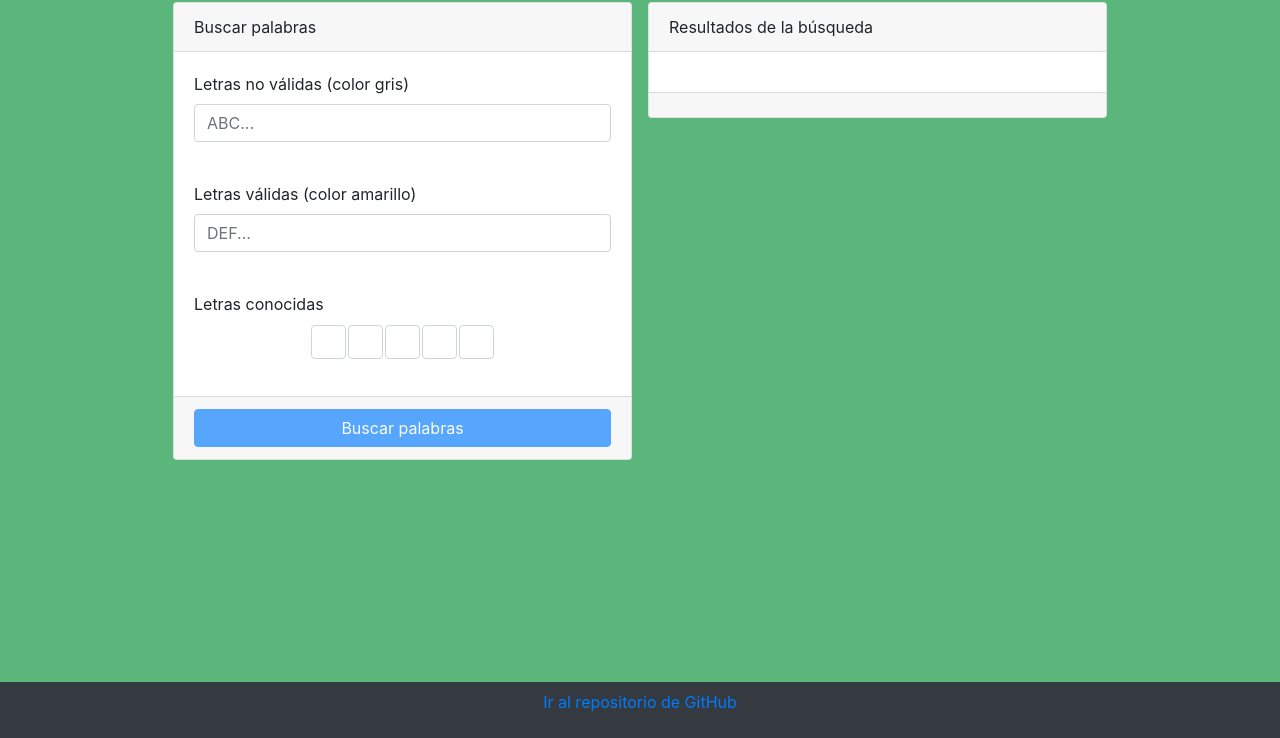
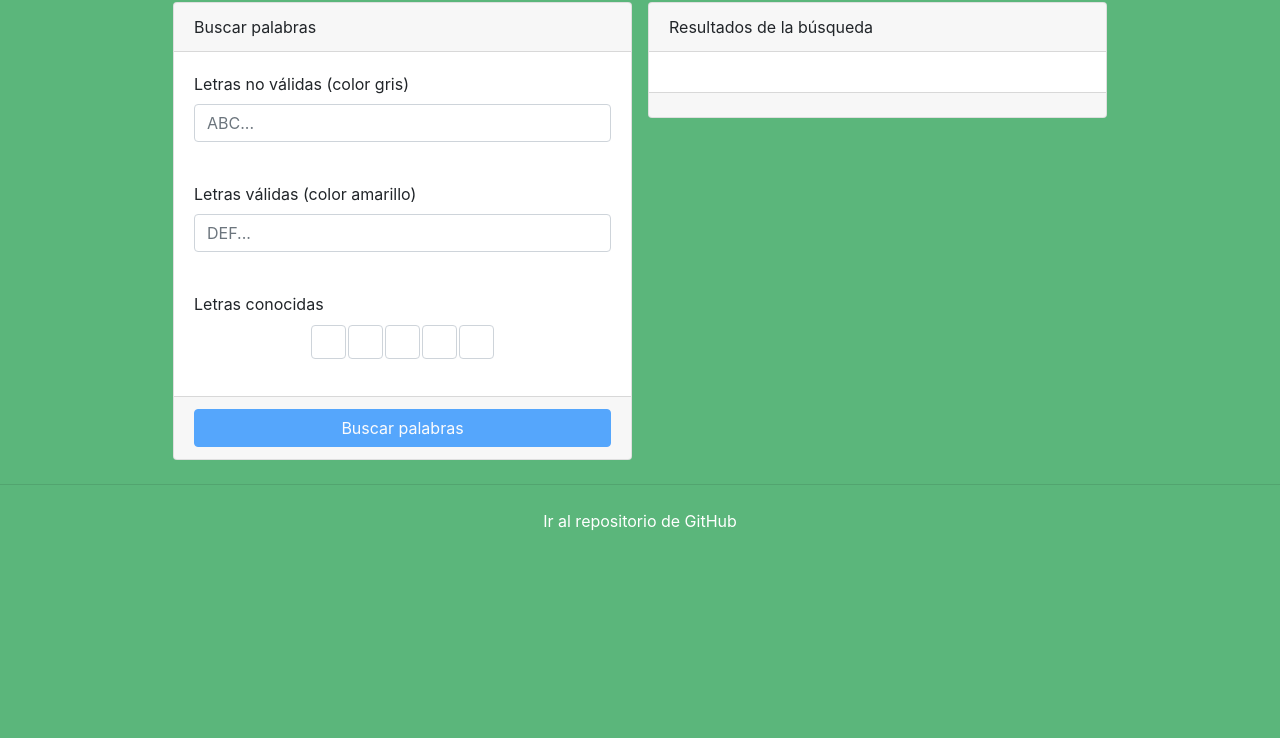
Before and after one commit to JotaJota96/wordle-ayuda, a plain HTML site: page index.html in a window 1280 px wide. Shown: the part 62-800 px from the top of the page. Drawn offline with nearby package versions, Linux system fonts and the light colour scheme.

Commit message:
fix footer

```diff
--- a/index.html
+++ b/index.html
@@ -82,10 +82,12 @@
         </div>
     </main>
 
-    <footer class="bg-dark text-center text-white">
+    <hr>
+
+    <footer class="text-center text-white">
         <div class="container p-2">
             <p>
-                <a href="https://github.com/jotajota96/wordle-ayuda/">
+                <a class="text-white" href="https://github.com/jotajota96/wordle-ayuda/">
                     Ir al repositorio de GitHub
                 </a>
             </p>
--- a/style.css
+++ b/style.css
@@ -1,12 +1,5 @@
 html {
 	scroll-behavior: smooth;
-}
-
-footer {
-	position: fixed;
-	left: 0;
-	bottom: 0;
-	width: 100%;
 }
 
 nav {
```
